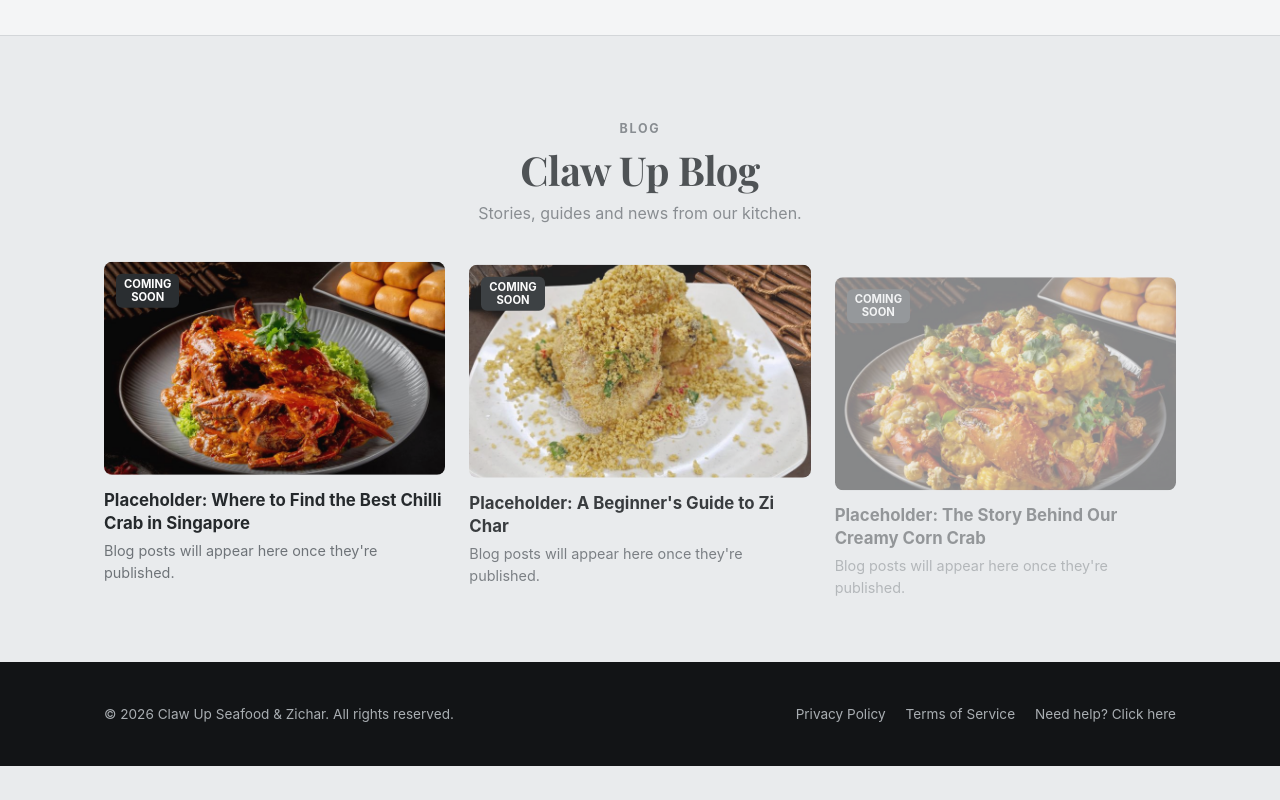
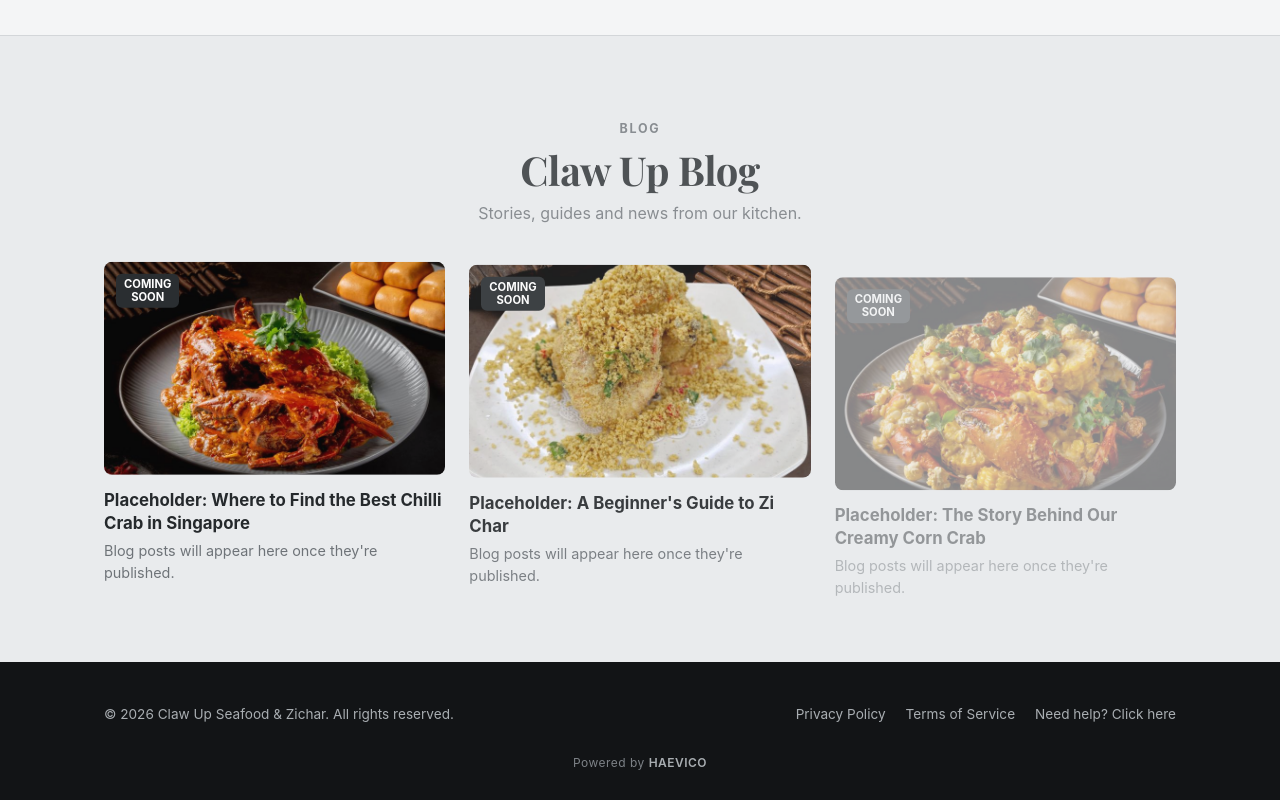
Before and after one commit to OCodeJK/WokCollectiveWebsite, a website: page index.html in a window 1280 px wide. Shown: the part 5206-6006 px from the top of the page. Before the commit the page ends 5972 px from the top, so only its background shows below. Drawn offline with nearby package versions, Linux system fonts and the light colour scheme.

Commit message:
powered by Haevico

```diff
--- a/assets/css/style.css
+++ b/assets/css/style.css
@@ -746,6 +746,22 @@ a { color: inherit; }
 
 .footer-links a:hover { color: var(--gold-light); }
 
+.footer-powered {
+  margin: 16px 0 0;
+  text-align: center;
+  font-size: 0.75rem;
+  letter-spacing: 0.04em;
+  color: #7d8287;
+}
+
+.footer-powered a {
+  color: #a9aeb2;
+  font-weight: 600;
+  text-decoration: none;
+}
+
+.footer-powered a:hover { color: var(--gold-light); }
+
 @media (max-width: 480px) {
   .footer-inner { flex-direction: column; text-align: center; }
 }
--- a/index.html
+++ b/index.html
@@ -10,7 +10,7 @@
 <link rel="preconnect" href="https://fonts.googleapis.com">
 <link rel="preconnect" href="https://fonts.gstatic.com" crossorigin>
 <link rel="stylesheet" href="https://fonts.googleapis.com/css2?family=Playfair+Display:wght@600;700&display=swap">
-<link rel="stylesheet" href="assets/css/style.css?v=17">
+<link rel="stylesheet" href="assets/css/style.css?v=18">
 </head>
 <body>
 
@@ -412,6 +412,7 @@
       <a href="#contact">Need help? Click here</a>
     </div>
   </div>
+  <p class="footer-powered">Powered by <a href="https://www.haevico.com" target="_blank" rel="noopener">HAEVICO</a></p>
 </footer>
 
 <script type="module" src="assets/js/script.js?v=6"></script>
```
Also changed, not shown: menu.html (+2 -1 lines).
